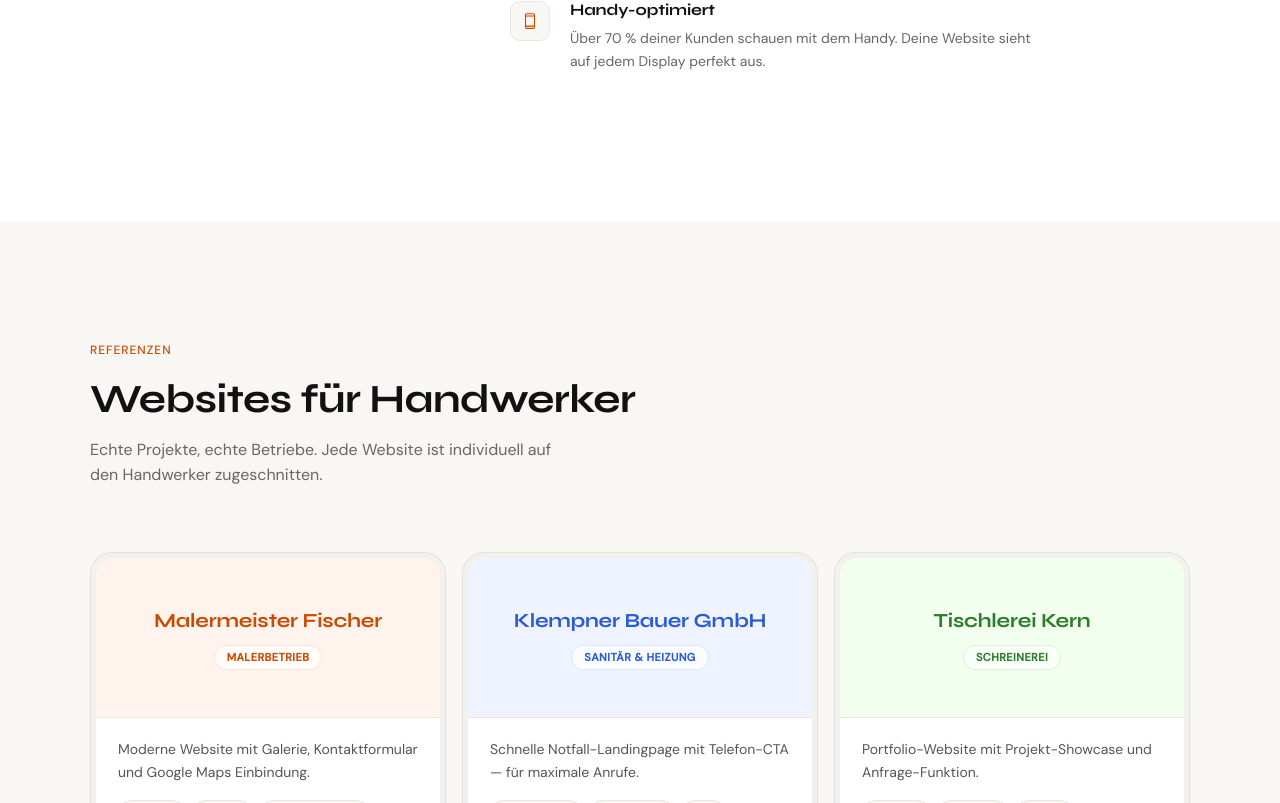
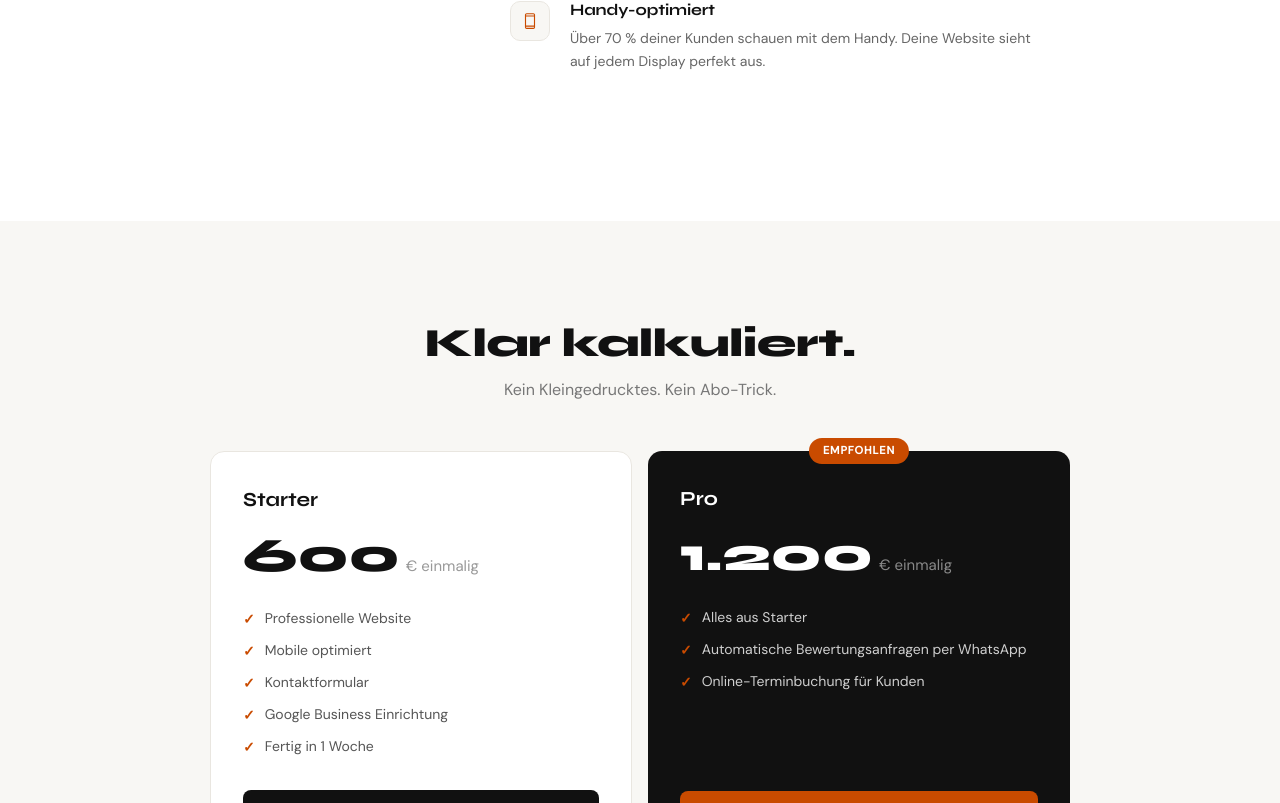
Before and after one commit to michaeldikmd-alt/michael-digital, a Next.js app: page / in a window 1280 px wide. Shown: the part 1997-2800 px from the top of the page. Built offline with nearby package versions, Linux system fonts and the light colour scheme.

Commit message:
Referenzen-Section und Nav-Link entfernt

```diff
--- a/app/components/Navbar.js
+++ b/app/components/Navbar.js
@@ -3,7 +3,6 @@ import { useState, useEffect } from "react";
 
 const links = [
   { href: "/#leistungen", label: "Leistungen" },
-  { href: "/#referenzen", label: "Referenzen" },
   { href: "/#pakete", label: "Pakete" },
   { href: "/#ablauf", label: "Ablauf" },
 ];
--- a/app/page.js
+++ b/app/page.js
@@ -1,7 +1,6 @@
 import Navbar from "./components/Navbar";
 import Hero from "./components/Hero";
 import Leistungen from "./components/Leistungen";
-import Referenzen from "./components/Referenzen";
 import Pakete from "./components/Pakete";
 import Ablauf from "./components/Ablauf";
 import Kontakt from "./components/Kontakt";
@@ -13,7 +12,6 @@ export default function Home() {
       <Navbar />
       <Hero />
       <Leistungen />
-      <Referenzen />
       <Pakete />
       <Ablauf />
       <Kontakt />
```
